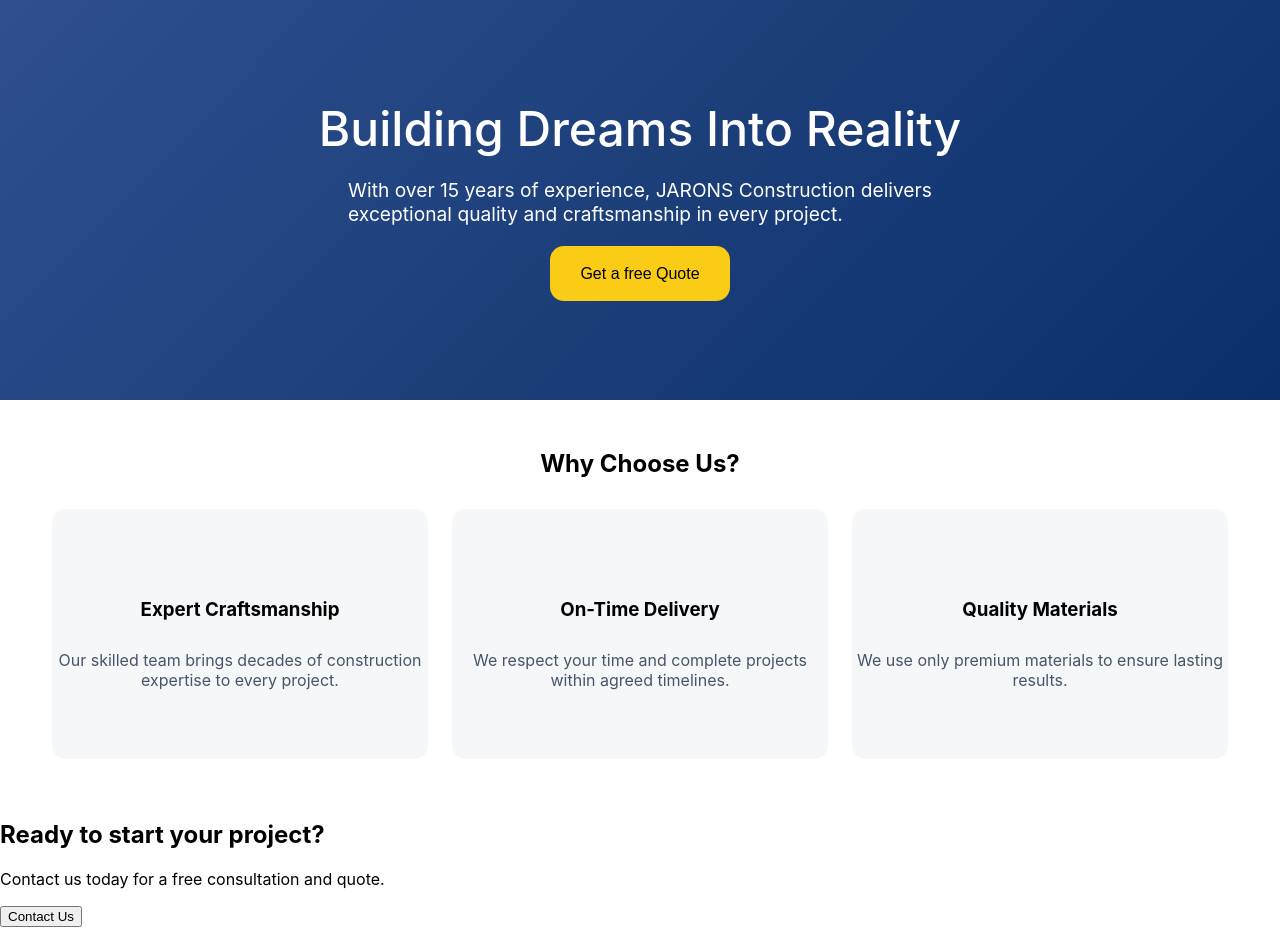
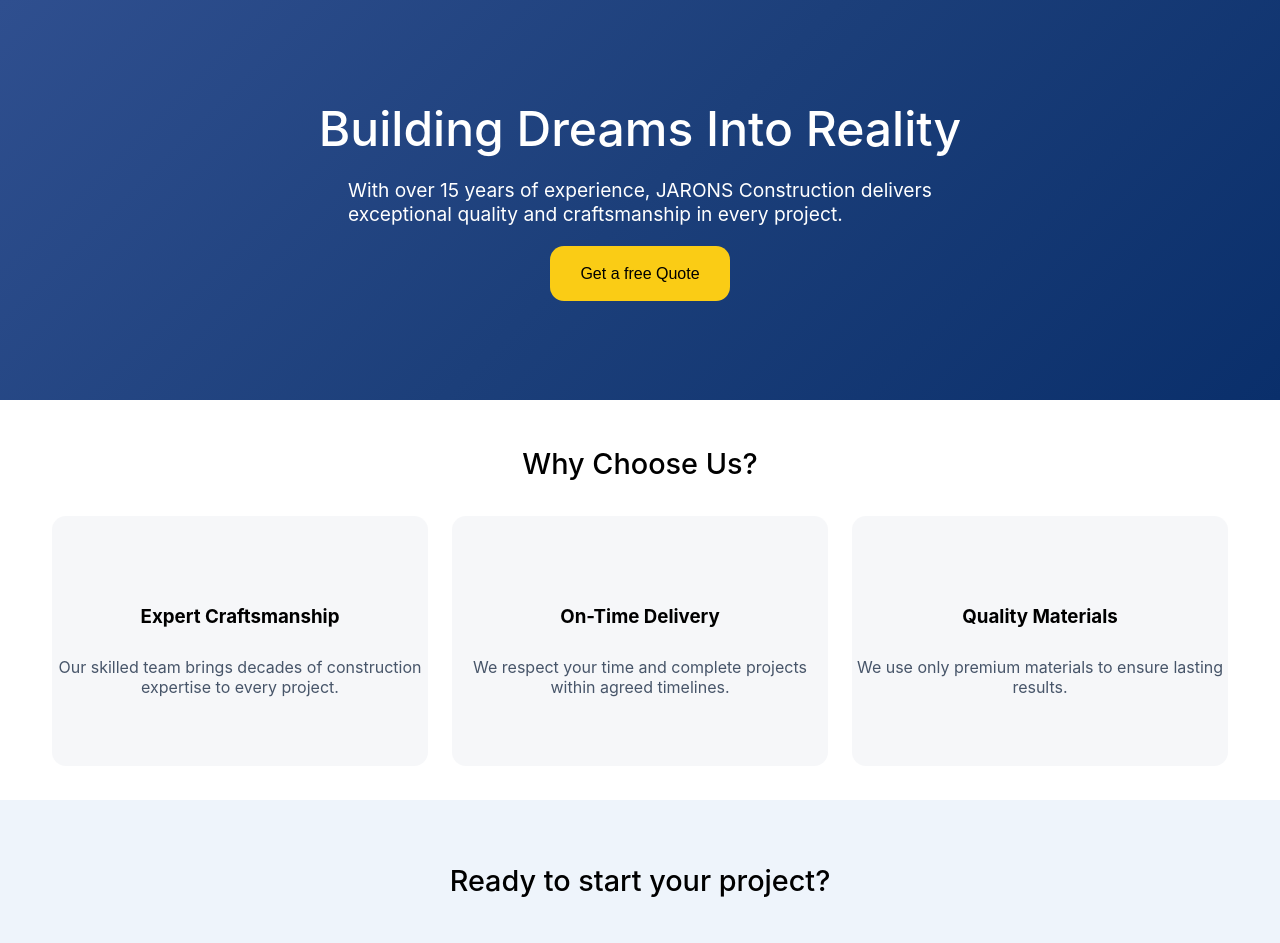
Before and after one commit to alexistorosina1/jarons-construction, a React (Vite) app: page / in a window 1280 px wide. Shown: the top 943 px of the page. Built offline with nearby package versions, Linux system fonts and the light colour scheme.

Commit message:
landing page completed with minimal css

```diff
--- a/src/components/Homepage.css
+++ b/src/components/Homepage.css
@@ -53,6 +53,11 @@
   height: 400px;
 }
 
+.section-2-container h2 {
+  font-size: 1.8rem;
+  font-weight: 500;
+}
+
 .card-wrapper {
   display: flex;
   flex-direction: row;
@@ -85,3 +90,36 @@
   text-align: center;
   color: #475569;
 }
+
+.section-3-container {
+  display: flex;
+  flex-direction: column;
+  align-items: center;
+  justify-content: center;
+  background-color: #eef4fb;
+  height: 300px;
+}
+
+.section-3-container h2 {
+  font-size: 1.8rem;
+  font-weight: 500;
+}
+
+.section-3-container p {
+  font-size: 1.25rem;
+  font-weight: 400;
+  color: #475569;
+}
+
+.section-3-container button {
+  margin: 20px auto 0;
+  font-size: 1rem;
+  color: white;
+  background-color: #0a2f6b;
+  border: none;
+  border-radius: 14px;
+  cursor: pointer;
+  transition: background-color 0.3s ease;
+  height: 55px;
+  width: 180px;
+}
--- a/src/components/Homepage.jsx
+++ b/src/components/Homepage.jsx
@@ -28,7 +28,7 @@
         {/* <h2>Why Choose JARONS Construction?</h2> */}
       </section>
 
-      <section>
+      <section className="section-3-container">
         <h2>Ready to start your project?</h2>
         <p>Contact us today for a free consultation and quote.</p>
         <button>Contact Us</button>
@@ -36,23 +36,3 @@
     </>
   );
 }
-
-{
-  /* <h3>Expert Craftsmanship</h3>
-          <p>
-            Our skilled team brings decades of construction expertise to every
-            project.
-          </p>
-        </div>
-
-        <div>
-          <h3>On-Time Delivery</h3>
-          <p>
-            We respect your time and complete projects within agreed timelines.
-          </p>
-        </div>
-
-        <div>
-          <h3>Quality Materials</h3>
-          <p>We use only premium materials to ensure lasting results.</p> */
-}
```
